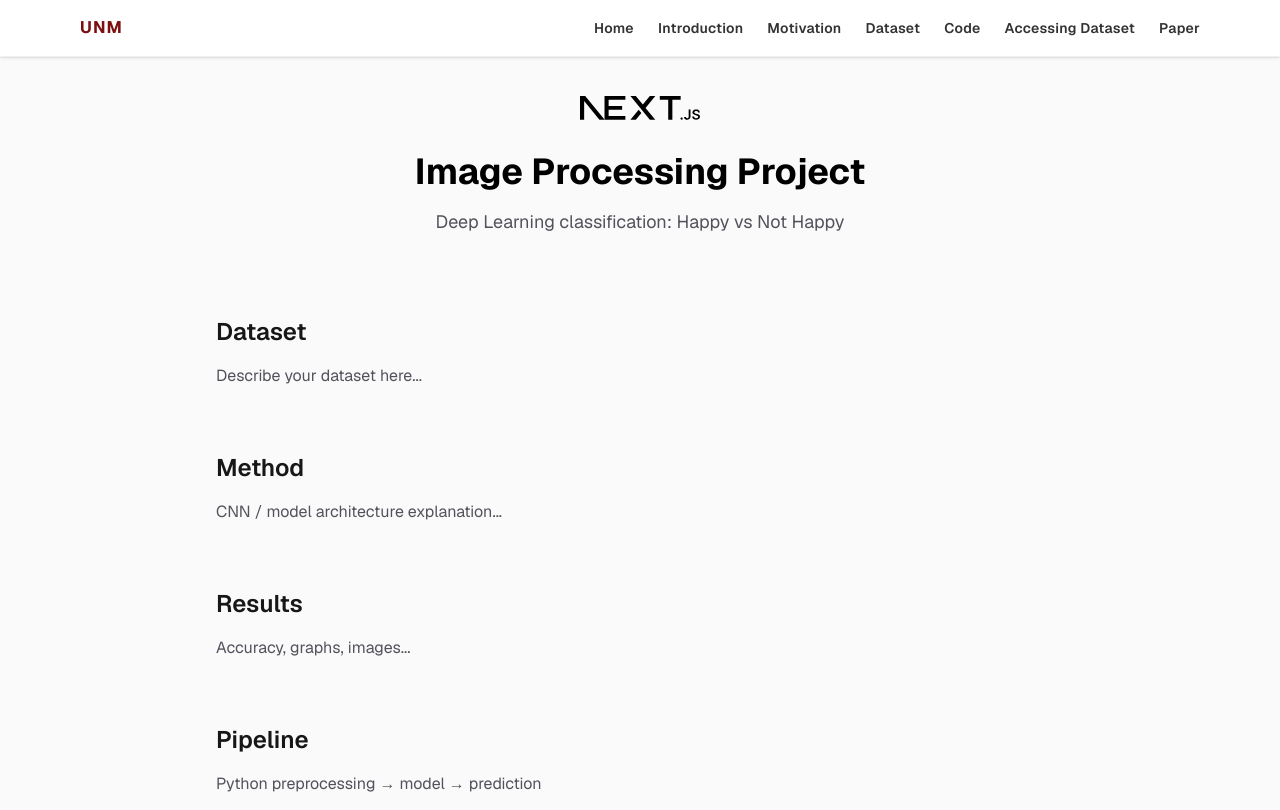
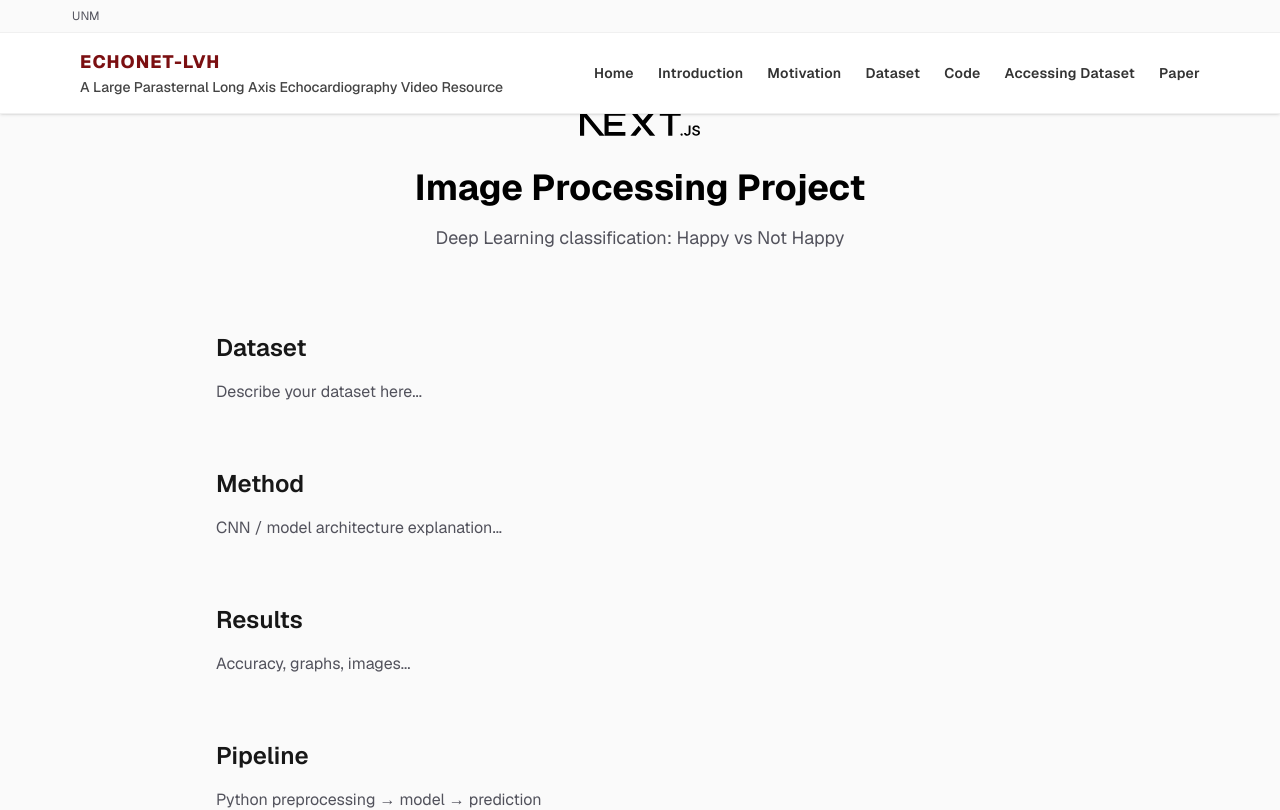
Before and after one commit to pepealania/image-processing-project-tutorial-deep-learning-happy-not-happy-classification, a Next.js app: page /image-processing-project-tutorial-deep-learning-happy-not-happy-classification/ in a window 1280 px wide. Shown: the top 810 px of the page. Built offline with nearby package versions, Linux system fonts and the light colour scheme.

Commit message:
header improved design

```diff
--- a/src/app/globals.css
+++ b/src/app/globals.css
@@ -75,3 +75,24 @@ body {
   margin: 0 auto;
   padding: 2rem 1rem;
 }
+
+/* top strip */
+.lvh-top {
+  border-bottom: 1px solid rgba(0,0,0,0.04);
+  background: rgba(250,250,250,0.9);
+}
+
+.lvh-title {
+  display: block;
+  font-size: 1.125rem;
+  color: var(--unm-maroon);
+  font-weight: 800;
+}
+
+.lvh-subtitle {
+  margin-top: 2px;
+  color: #444;
+}
+
+/* keep header above content spacing */
+main { padding-top: 112px; }
--- a/src/components/Navbar.tsx
+++ b/src/components/Navbar.tsx
@@ -4,15 +4,24 @@ import Link from "next/link";
 
 export default function Navbar() {
   return (
-    <nav className="lvh fixed top-0 left-0 w-full bg-white border-b shadow-sm z-50">
+    <header className="lvh fixed top-0 left-0 w-full bg-white border-b shadow-sm z-50">
+      {/* thin top strip with UNM link */}
+      <div className="lvh-top text-xs text-zinc-600">
+        <div className="max-w-6xl mx-auto flex items-center justify-start p-2">
+          <Link href="/" className="mr-4">UNM</Link>
+        </div>
+      </div>
+
+      {/* main header: title + nav */}
       <div className="max-w-6xl mx-auto flex items-center justify-between gap-6 p-4 text-sm font-medium">
-        <div className="flex items-center gap-4">
-          <Link href="#home" className="lvh-brand">
-            UNM
+        <div>
+          <Link href="/" className="lvh-brand lvh-title">
+            EchoNet-LVH
           </Link>
+          <div className="lvh-subtitle text-sm text-zinc-600">A Large Parasternal Long Axis Echocardiography Video Resource</div>
         </div>
 
-        <div className="hidden sm:flex gap-6 lvh-links">
+        <nav className="hidden sm:flex gap-6 lvh-links">
           <Link href="#home">Home</Link>
           <Link href="#introduction">Introduction</Link>
           <Link href="#motivation">Motivation</Link>
@@ -20,8 +29,8 @@ export default function Navbar() {
           <Link href="#code">Code</Link>
           <Link href="#accessing-dataset">Accessing Dataset</Link>
           <Link href="#paper">Paper</Link>
-        </div>
+        </nav>
       </div>
-    </nav>
+    </header>
   );
 }
```
